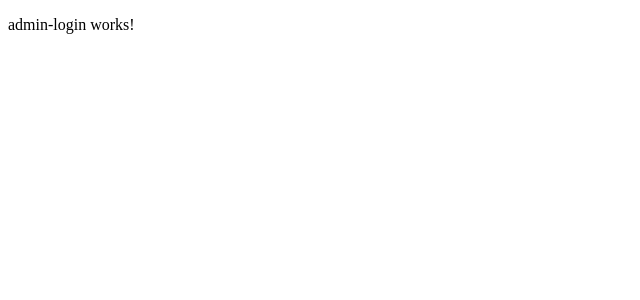
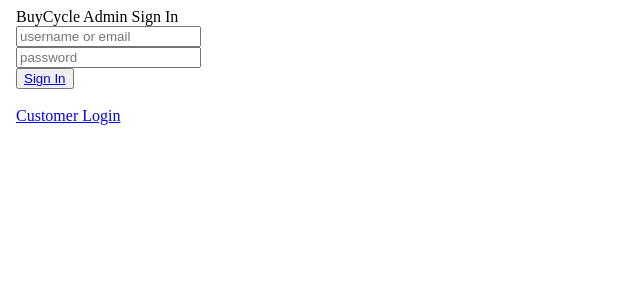
Before and after one commit to Pushkarjk/BuyCycle, an Angular app: page /Adminlogin in a window 1280 px wide. Shown: the top 300 px of the page, without its empty margins (0-640 px from the left). Built offline with nearby package versions, Linux system fonts and the light colour scheme.

Commit message:
Final Push

```diff
--- a/src/app/admin-login/admin-login.component.html
+++ b/src/app/admin-login/admin-login.component.html
@@ -1 +1,55 @@
-<p>admin-login works!</p>
+<!DOCTYPE html>
+<html lang="en">
+<head>
+	<title>Login</title>
+	<meta charset="UTF-8">
+	<!-- <link rel="stylesheet" type="text/css" href="css/util.css">
+	<link rel="stylesheet" type="text/css" href="css/main.css"> -->
+<!--===============================================================================================-->
+</head>
+<body>
+	<div class="container-login100">
+		<!-- style="background-image: url('images/bg-01.jpg');" -->
+		<div class="wrap-login100 p-l-55 p-r-55 p-t-80 p-b-30">
+			<form class="login100-form validate-form">
+				<span class="login100-form-title p-b-20">
+					BuyCycle
+				</span>
+				<span class="login100-form-title p-b-37">
+					Admin Sign In
+				</span>
+
+				<div class="wrap-input100 validate-input m-b-20" data-validate="Enter username or email">
+					<input class="input100" type="text" name="username" placeholder="username or email">
+					<span class="focus-input100"></span>
+				</div>
+
+				<div class="wrap-input100 validate-input m-b-25" data-validate = "Enter password">
+					<input class="input100" type="password" name="pass" placeholder="password">
+					<span class="focus-input100"></span>
+				</div>
+
+				<div class="container-login100-form-btn">
+					<button class="login100-form-btn">
+						<a href="inventory" class="txt2 hov1">
+							Sign In
+						</a>
+					</button>
+				</div>
+				<br>
+			</form>
+
+
+		</div>
+	</div>
+	<div class="text-center">
+		<a href="login" class="txt2 hov1">
+			Customer Login
+		</a>
+	</div>
+
+
+	<!-- <script src="js/main.js"></script> -->
+
+</body>
+</html>
--- a/src/app/forum/forum.component.html
+++ b/src/app/forum/forum.component.html
@@ -37,7 +37,7 @@
 	<br>
 	<br>
 		<button type="Submit"> <a href=""> Update Forum  </a></button>
-		<button type="Submit"> <a href="inventory.html"> Inventory </a></button>
+		<button type="Submit"> <a href="inventory"> Inventory </a></button>
 	</form>
 </body>
 </html>
--- a/src/app/inventory/inventory.component.html
+++ b/src/app/inventory/inventory.component.html
@@ -16,7 +16,7 @@
 		Update Bikes
 	<br>
 	<br>
-		<button type="Submit"> <a href="forum.html"> Forum  </a></button>
+		<button type="Submit"> <a href="forum"> Forum  </a></button>
 	</form>
 </body>
 </html>
--- a/src/app/login/login.component.html
+++ b/src/app/login/login.component.html
@@ -38,7 +38,7 @@
 				</div>
 				<br>
 				<div class="text-center">
-					<a href="register.html" class="txt2 hov1">
+					<a href="register" class="txt2 hov1">
 						Sign Up
 					</a>
 				</div>
@@ -48,7 +48,7 @@
 		</div>
 	</div>
 	<div class="text-center">
-		<a href="adminlogin.html" class="txt2 hov1">
+		<a href="Adminlogin" class="txt2 hov1">
 			Admin Login
 		</a>
 	</div>
--- a/src/app/profile/profile.component.html
+++ b/src/app/profile/profile.component.html
@@ -20,7 +20,7 @@
 		<br>
 		<br>
 
-	<button type="Submit" value="Edit Questionaire"> <a href="Questionnaire.html">Edit Questionaire </a> </button>
+	<button type="Submit" value="Edit Questionaire"> <a href="questionnaire">Edit Questionaire </a> </button>
 
 	</form>
 </body>
--- a/src/app/questionnaire/questionnaire.component.html
+++ b/src/app/questionnaire/questionnaire.component.html
@@ -54,7 +54,7 @@
 		</select>
 	<br>
 	<br>
-		<button type="Submit"> <a href="ProfilePage.html"> submit the Questionnaire  </a></button>
+		<button type="Submit"> <a href="profile"> submit the Questionnaire  </a></button>
 	</form>
 </body>
 </html>
--- a/src/app/register/register.component.html
+++ b/src/app/register/register.component.html
@@ -52,7 +52,7 @@
 		</div>
 	</div>
 	<div class="text-center">
-		<a href="index.html" class="txt2 hov1">
+		<a href="login" class="txt2 hov1">
 			Customer Login
 		</a>
 	</div>
```
Also changed, not shown: 1 other file (tests, documents, lock files or other folders).
